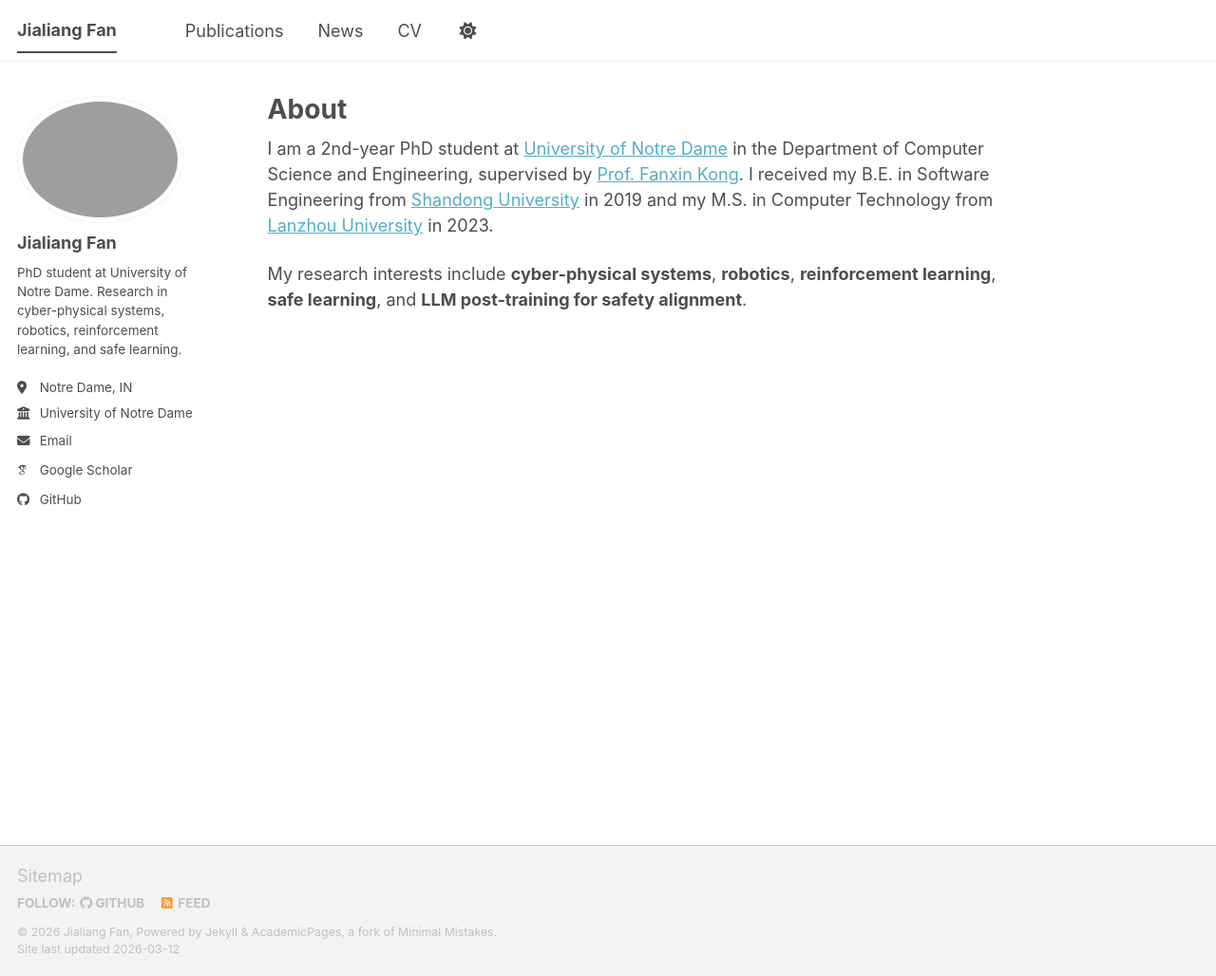
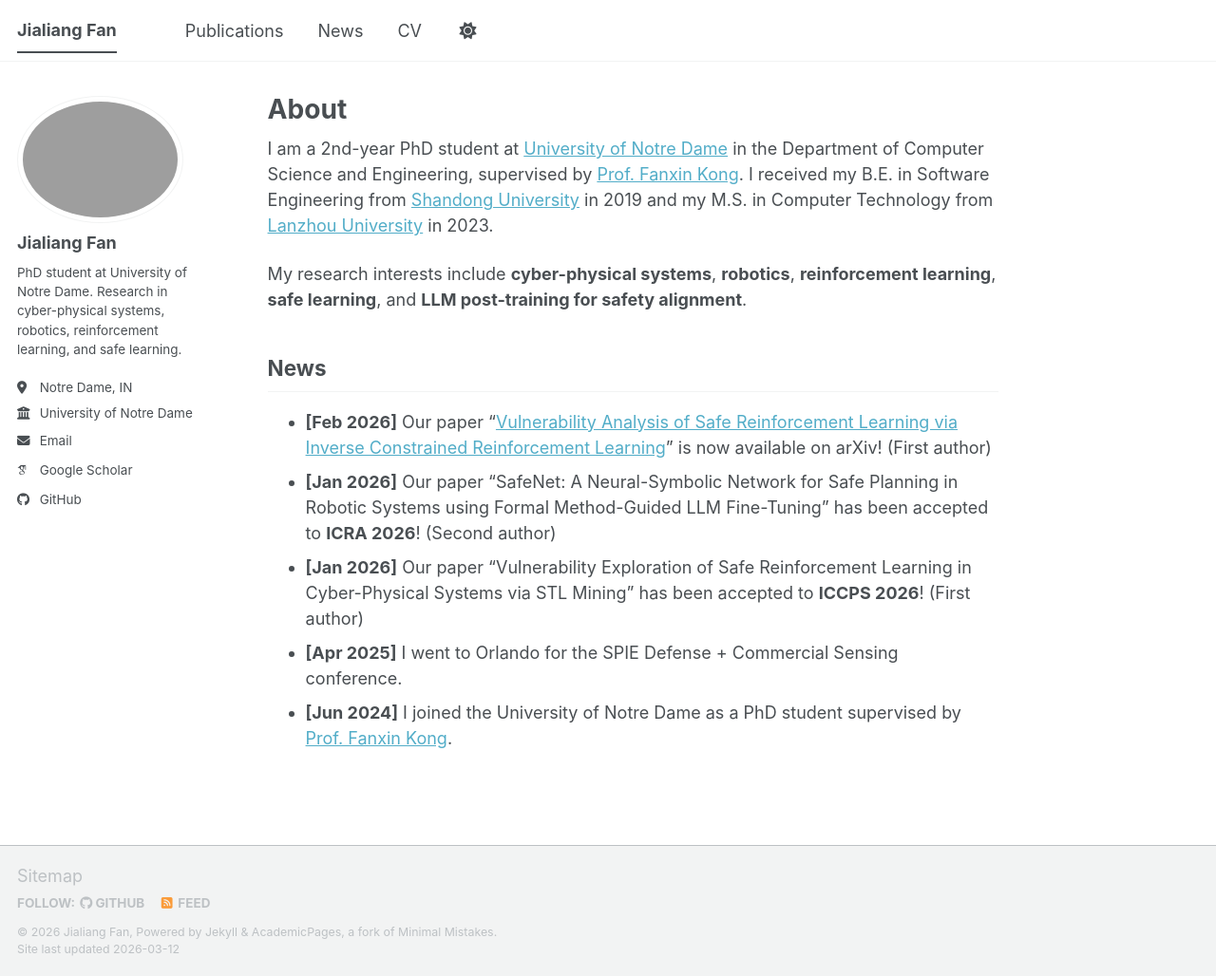
Before and after one commit to JialiangFan/jialiangfan.github.io, a Jekyll site: the page built from _pages/about.md, in a window 1280 px wide and 1028 px high. Shown: the whole window at 95% size. Built offline with Jekyll 4.4.1, drawn with Linux system fonts in a browser that asks for light colours; some web fonts are replaced; a script bundle is joined from its source files by our own code; library files that are not in the unit come from our copies.

Commit message:
Add News section to homepage
Co-Authored-By: Claude Opus 4.6 <noreply@anthropic.com>

```diff
--- a/_pages/about.md
+++ b/_pages/about.md
@@ -10,3 +10,11 @@ redirect_from:
 I am a 2nd-year PhD student at [University of Notre Dame](https://www.nd.edu/) in the Department of Computer Science and Engineering, supervised by [Prof. Fanxin Kong](https://sites.google.com/site/fanxink). I received my B.E. in Software Engineering from [Shandong University](https://www.sdu.edu.cn/) in 2019 and my M.S. in Computer Technology from [Lanzhou University](https://www.lzu.edu.cn/) in 2023.
 
 My research interests include **cyber-physical systems**, **robotics**, **reinforcement learning**, **safe learning**, and **LLM post-training for safety alignment**.
+
+## News
+
+- **[Feb 2026]** Our paper "[Vulnerability Analysis of Safe Reinforcement Learning via Inverse Constrained Reinforcement Learning](https://arxiv.org/abs/2602.16543)" is now available on arXiv! (First author)
+- **[Jan 2026]** Our paper "SafeNet: A Neural-Symbolic Network for Safe Planning in Robotic Systems using Formal Method-Guided LLM Fine-Tuning" has been accepted to **ICRA 2026**! (Second author)
+- **[Jan 2026]** Our paper "Vulnerability Exploration of Safe Reinforcement Learning in Cyber-Physical Systems via STL Mining" has been accepted to **ICCPS 2026**! (First author)
+- **[Apr 2025]** I went to Orlando for the SPIE Defense + Commercial Sensing conference.
+- **[Jun 2024]** I joined the University of Notre Dame as a PhD student supervised by [Prof. Fanxin Kong](https://sites.google.com/site/fanxink).
```
